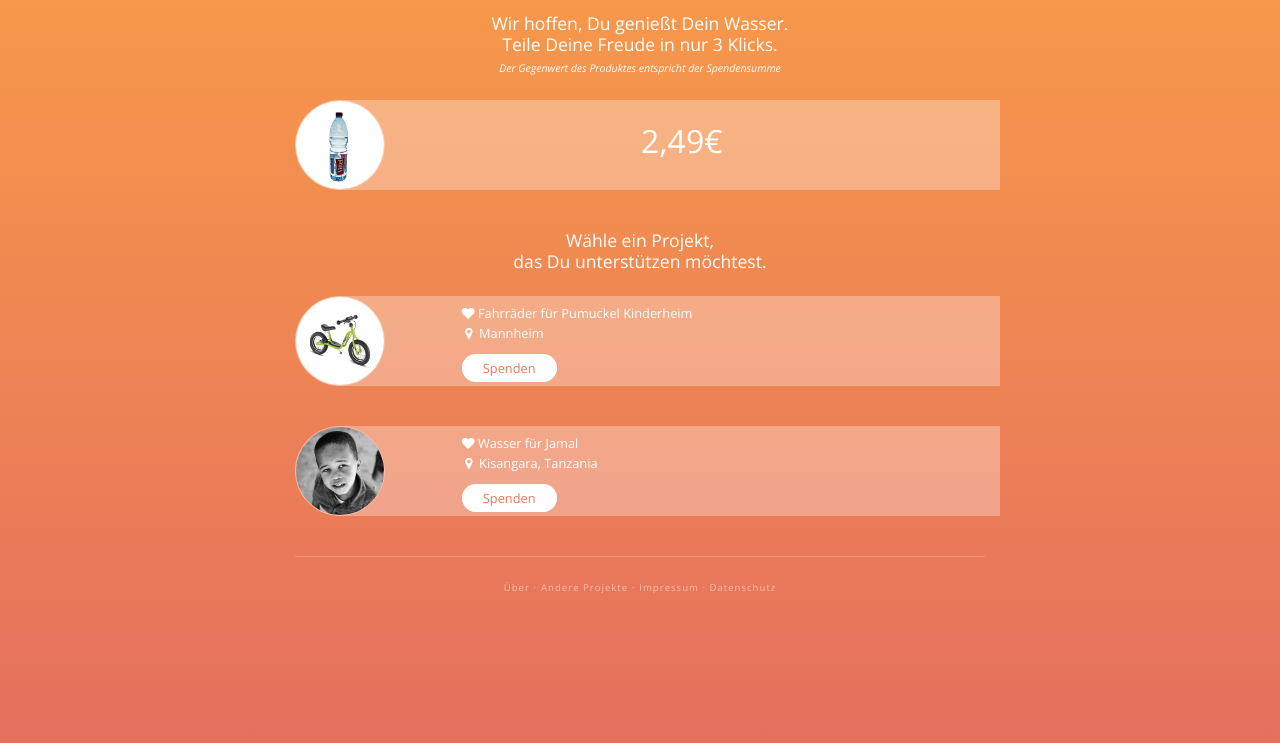
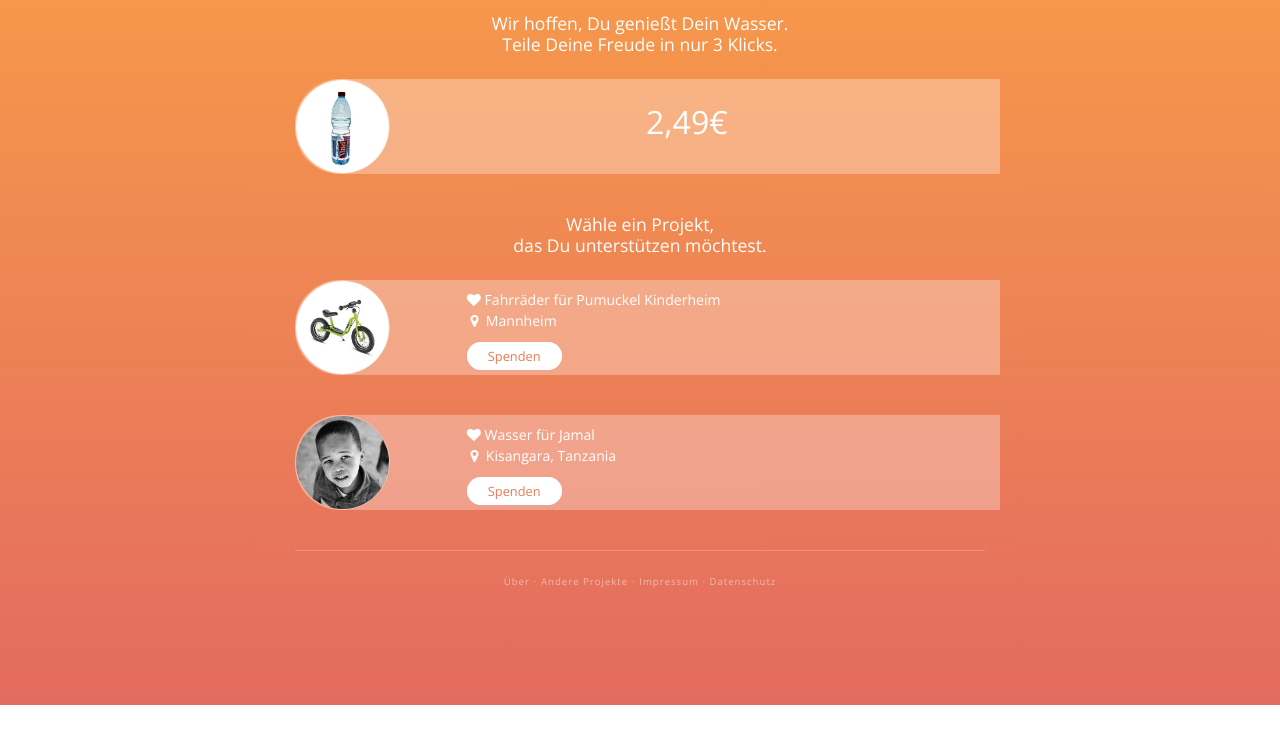
Before and after one commit to doubble-donation/doubble-donation.github.io, a plain HTML site: page 1/index.html in a window 1280 px wide. Shown: the part 95-838 px from the top of the page. After the commit the page ends 800 px from the top, so only its background shows below. Drawn offline with nearby package versions, Linux system fonts and the light colour scheme.

Commit message:
favicon, bugfix height, tooltip

```diff
--- a/1/index.html
+++ b/1/index.html
@@ -4,12 +4,13 @@
   <meta charset="utf-8">
   <title>Doubble - Donation made simple</title>
   <meta content="width=device-width, initial-scale=1.0" name="viewport">
-  <meta content="" name="keywords">
-  <meta content="" name="description">
+  <meta content="donation enjoy" name="keywords">
+  <meta content="Donation amde simple" name="description">
+  <meta content="#FFFFFF" name = "theme-color">
 
   <!-- Favicons -->
-  <link href="img/favicon.png" rel="icon">
-  <link href="img/apple-touch-icon.png" rel="apple-touch-icon">
+  <link href="/ressources/favicon/favicon.png" rel="icon">
+  <link href="/ressources/favicon/apple-touch-icon.png" rel="apple-touch-icon">
 
   <!-- Google Fonts -->
   <link href="https://fonts.googleapis.com/css?family=Open+Sans:300,300i,400,400i,700,700i|Montserrat:300,400,500,700" rel="stylesheet">
@@ -39,7 +40,6 @@
 </head>
 
 <body>
-
   <!-- Header Logo -->
   <div id="header">
     <div class="container-fluid margin-bot-sm">
@@ -58,7 +58,7 @@
         <h3>
           Wir hoffen, Du genießt Dein Wasser.<br>
           Teile Deine Freude in nur 3 Klicks.<br>
-          <span class="p-subtext">Der Gegenwert des Produktes entspricht der Spendensumme</span>
+          <!--<span class="p-subtext">Der Gegenwert des Produktes entspricht der Spendensumme</span>-->
         </h3>
       </div>
     </div>
@@ -137,25 +137,22 @@
       <div class="row auto-margin">
         <div class="col-xs-12 auto-margin">
           <a href="/hi" id="imprint">Über &middot;</a>
-          <a href="#" id="imprint">Andere Projekte &middot;</a>
+          <span class="d-inline-block" tabindex="0" data-toggle="tooltip" title="Coming soon!">
+            <a href="#" id="imprint" style="pointer-events: none;">Andere Projekte &middot;</i> </a>
+          </span>
           <a href="/impressum.html" id="imprint">Impressum &middot; Datenschutz</a>
         </div>
       </div>
     </div>
-    <!--<div id="bot">
-      <div class="container-fluid"> <hr>
-        <div class="row auto-margin">
-          <div class="col-xs-12 auto-margin">
-            <a href="/hi" id="imprint">Über &middot;</a>
-            <a href="#" id="imprint">Andere Projekte &middot;</a>
-            <a href="/impressum.html" id="imprint">Impressum &middot; Datenschutz</a>
-          </div>
-        </div>
-      </div>
-    </div>-->
   </footer>
-  </body>
+
+
+  <!-- JavaScript Libraries -->
+  <script src="/hi/lib/jquery/jquery.min.js"></script>
+  <script src="/hi/lib/bootstrap/js/bootstrap.bundle.min.js"></script>
+
   <script>
+    // STICKY HEADER
     // When the user scrolls the page, execute myFunction
     window.onscroll = function() {myFunction()};
 
@@ -173,5 +170,12 @@
         header.classList.remove("sticky");
       }
     }
-</script>
+
+    // TOOLTIP
+    $(function () {
+      $('[data-toggle="tooltip"]').tooltip()
+    })
+
+  </script>
+  </body>
 </html>
--- a/css/style.css
+++ b/css/style.css
@@ -12,6 +12,10 @@
     --footer-text: rgba(255, 255, 255, .7);
   }
 
+html {
+    height: 100%;
+}
+
 body {
     font-family: "Open Sans", sans-serif;
     max-width: 720px;
@@ -23,7 +27,7 @@ body {
     background-size: cover;
     background-repeat: no-repeat;
 
-    height: 115vh;
+    /*height: 115vh;*/
 }
 
 /*
@@ -52,13 +56,26 @@ h3 {
     line-height: 1.5;
 }
 
+.card-description p {
+    font-size: 110%;
+}
+
 .card-description a {
     line-height: 1.5;
     color: #EA7957;
     border: 1px solid var(--typo-main);
-    background-color: var(--typo-main);;
+    background-color: var(--typo-main);
     border-radius: 16px;
     padding: 4px 20px;
+    transition: background-color .4s, color .2s;
+    -webkit-transition: background-color .4s, color .2s;
+}
+
+.card-description a:hover {
+    background-color: rgba(255, 255, 255, .1);
+    color: var(--typo-main);
+    text-decoration: none;
+
 }
 
 /* HELPER CLASSES */
@@ -128,7 +145,7 @@ h3 {
 
 .custom-img {
     border-radius: 50%;
-    max-width: 90px;
+    max-width: 95px;
     border: 1px solid var(--elements-bg-color);
 }
 
@@ -158,15 +175,7 @@ h3 {
 
 footer {
     color: var(--footer-text);
-}
-
-#bot {
-    position: fixed;
-    bottom: 2vh;
-
-    /* And if you want the div to be full-width: */
-    left: 0;
-    right: 0;
+    padding-bottom: 20px;
 }
 
 footer a{
```
Also changed, not shown: hi/index.html (+2 -2 lines), hi/img/apple-touch-icon.png (deleted), hi/img/favicon.png (deleted), ressources/favicon/apple-touch-icon.png (added), ressources/favicon/favicon.png (added).
